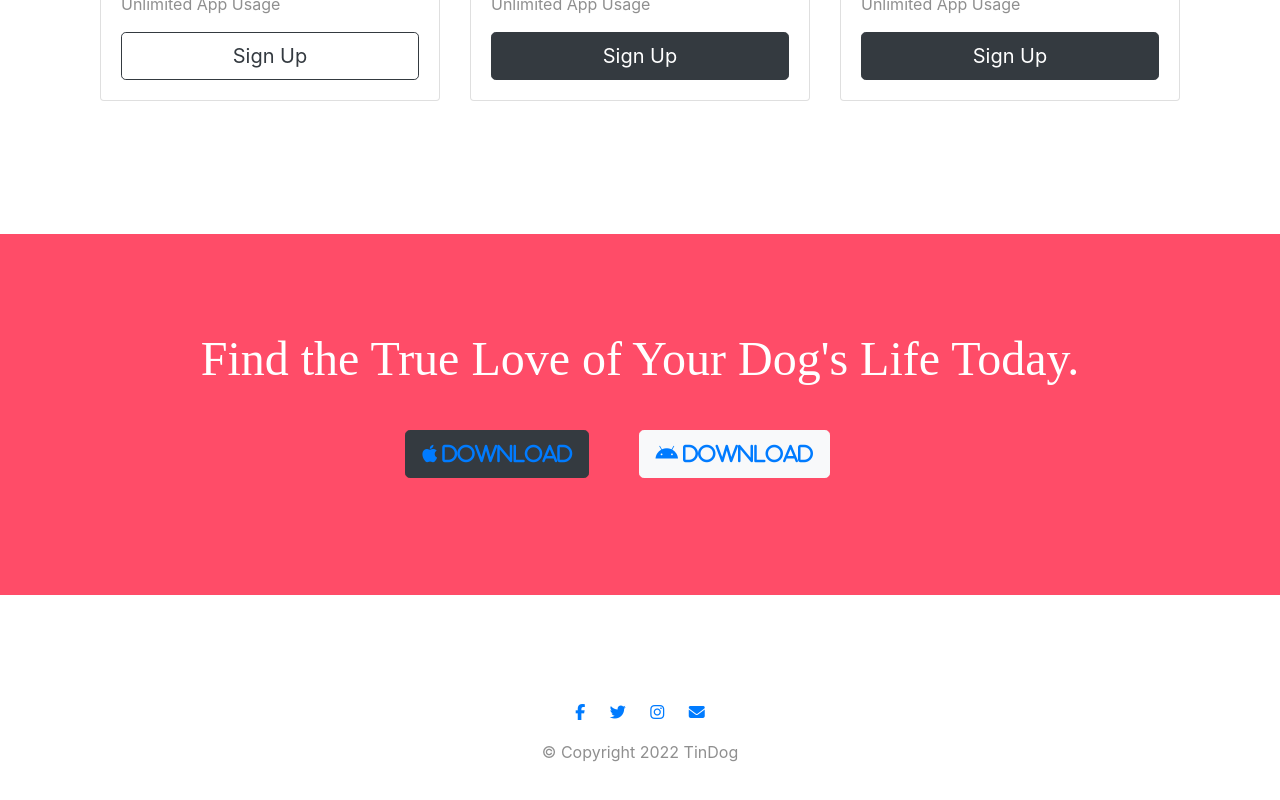
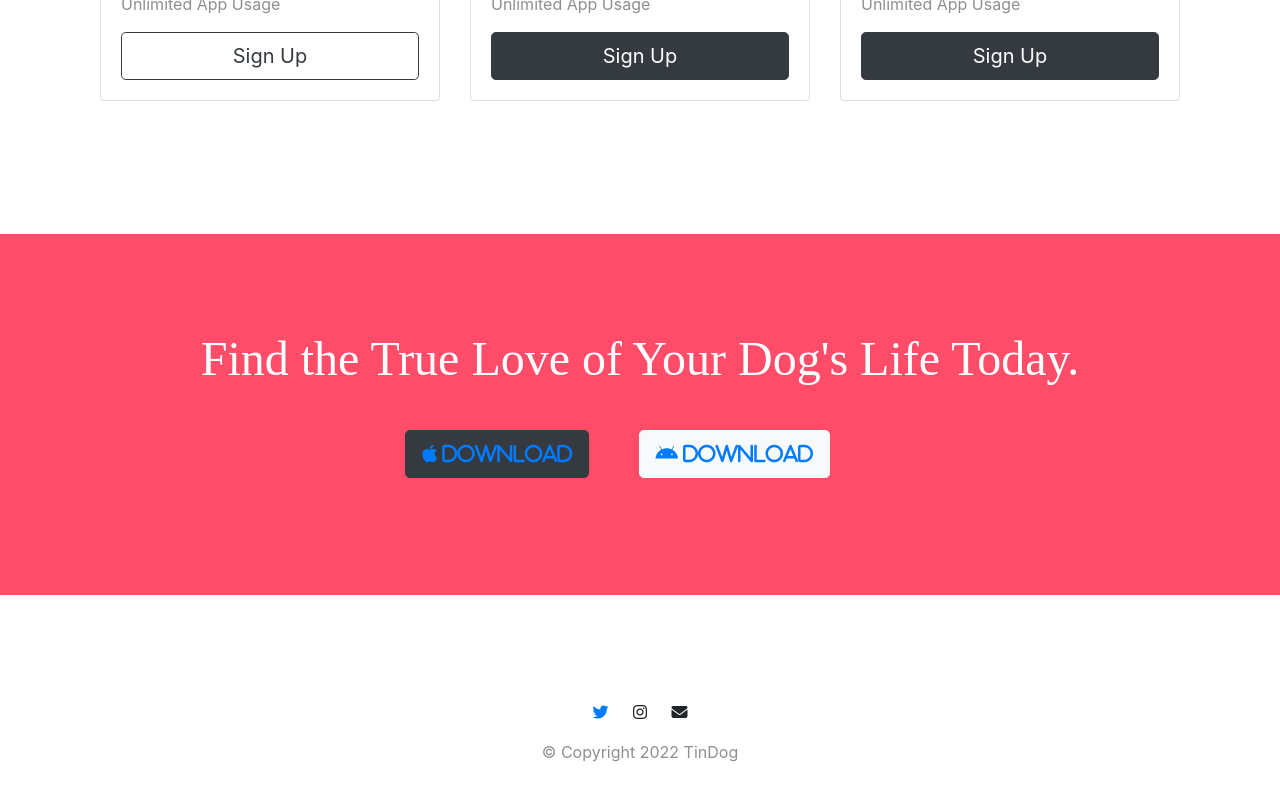
Before and after one commit to mayank0803/TinDog, a plain HTML site: page TinDog-Start-master/index.html in a window 1280 px wide. Shown: the part 2191-2991 px from the top of the page. Drawn offline with nearby package versions, Linux system fonts and the light colour scheme.

Commit message:
Update index.html

```diff
--- a/TinDog-Start-master/index.html
+++ b/TinDog-Start-master/index.html
@@ -202,14 +202,14 @@
 
   <footer id="footer">
 
-    <a href="https://www.facebook.com"><i class="social-icon fa fa-facebook-f"></i></a>
+    <a href="https://www.facebook.com"style="text-decorations:none; color:inherit;><i class="social-icon fa fa-facebook-f"></i></a>
     <a href="https://www.twitter.com">
     <i class="social-icon fa fa-twitter"></i>
     </a>
-    <a href="https://www.instagram.com">
+    <a href="https://www.instagram.com"style="text-decorations:none; color:inherit;>
       <i class="social-icon fa fa-instagram"></i>
     </a>
-    <a href="https://www.gmail.com">
+    <a href="https://www.gmail.com"style="text-decorations:none; color:inherit;>
     <i class="social-icon fa fa-envelope"></i>
     </a>
     <p>© Copyright 2022 TinDog</p>
```
